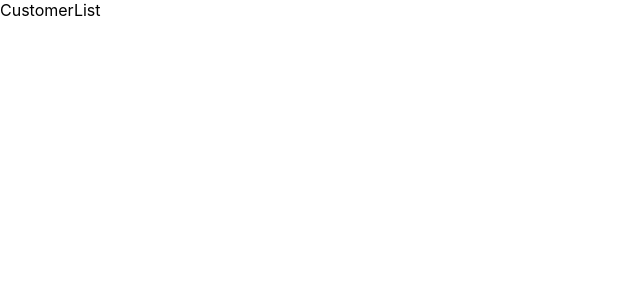
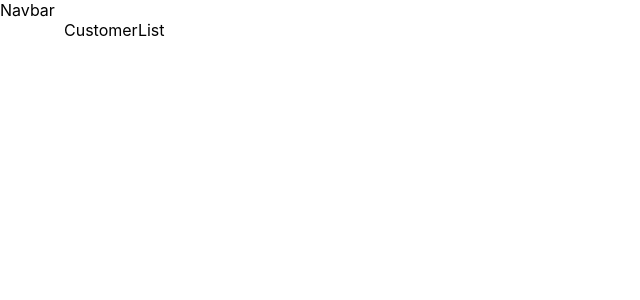
Before and after one commit to nriqu322/CRM, a React (Create React App) app in the folder client/: page / in a window 1280 px wide. Shown: the top 300 px of the page, without its empty margins (0-640 px from the left). Built offline with nearby package versions, Linux system fonts and the light colour scheme.

Commit message:
add material UI

```diff
--- a/client/package.json
+++ b/client/package.json
@@ -3,6 +3,10 @@
   "version": "0.1.0",
   "private": true,
   "dependencies": {
+    "@emotion/react": "^11.10.4",
+    "@emotion/styled": "^11.10.4",
+    "@mui/icons-material": "^5.10.3",
+    "@mui/material": "^5.10.3",
     "@testing-library/jest-dom": "^5.16.5",
     "@testing-library/react": "^13.4.0",
     "@testing-library/user-event": "^13.5.0",
--- a/client/public/index.html
+++ b/client/public/index.html
@@ -25,6 +25,14 @@
       Learn how to configure a non-root public URL by running `npm run build`.
     -->
     <title>React App</title>
+    <link
+      rel="stylesheet"
+      href="https://fonts.googleapis.com/css?family=Roboto:300,400,500,700&display=swap"
+    />
+    <link
+      rel="stylesheet"
+      href="https://fonts.googleapis.com/icon?family=Material+Icons"
+    />
   </head>
   <body>
     <noscript>You need to enable JavaScript to run this app.</noscript>
--- a/client/src/App.js
+++ b/client/src/App.js
@@ -1,14 +1,19 @@
 import { BrowserRouter as Router, Routes, Route } from 'react-router-dom'
 import CustomerForm from './components/CustomerForm'
 import CustomerList from './components/CustomerList'
+import Navbar from './components/Navbar'
+import { Container } from '@mui/material'
 
 export default function App() {
   return (
     <Router>
-      <Routes>
-        <Route path='/' element={<CustomerList />} />
-        <Route path='/customers/new' element={<CustomerForm />} />
-      </Routes>
+      <Navbar />
+      <Container>
+        <Routes>
+          <Route path='/' element={<CustomerList />} />
+          <Route path='/customers/new' element={<CustomerForm />} />
+        </Routes>
+      </Container>
     </Router>
   )
 }
```
Also changed, not shown: 1 other file (tests, documents, lock files or other folders).
